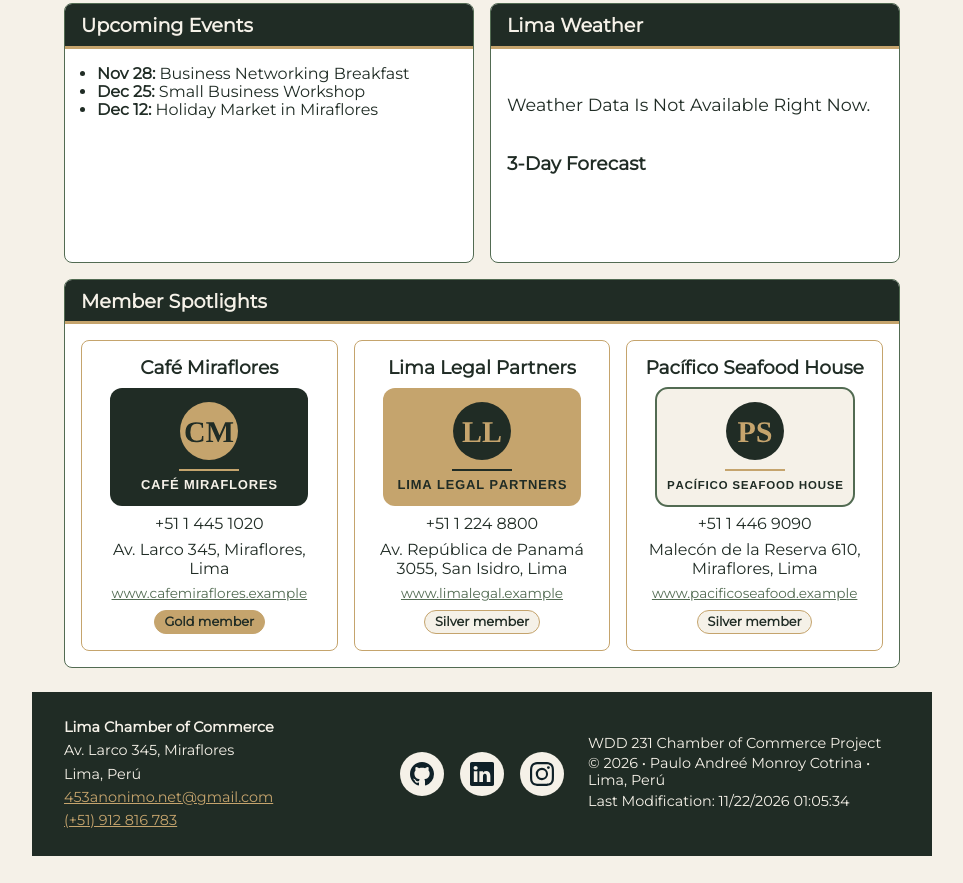
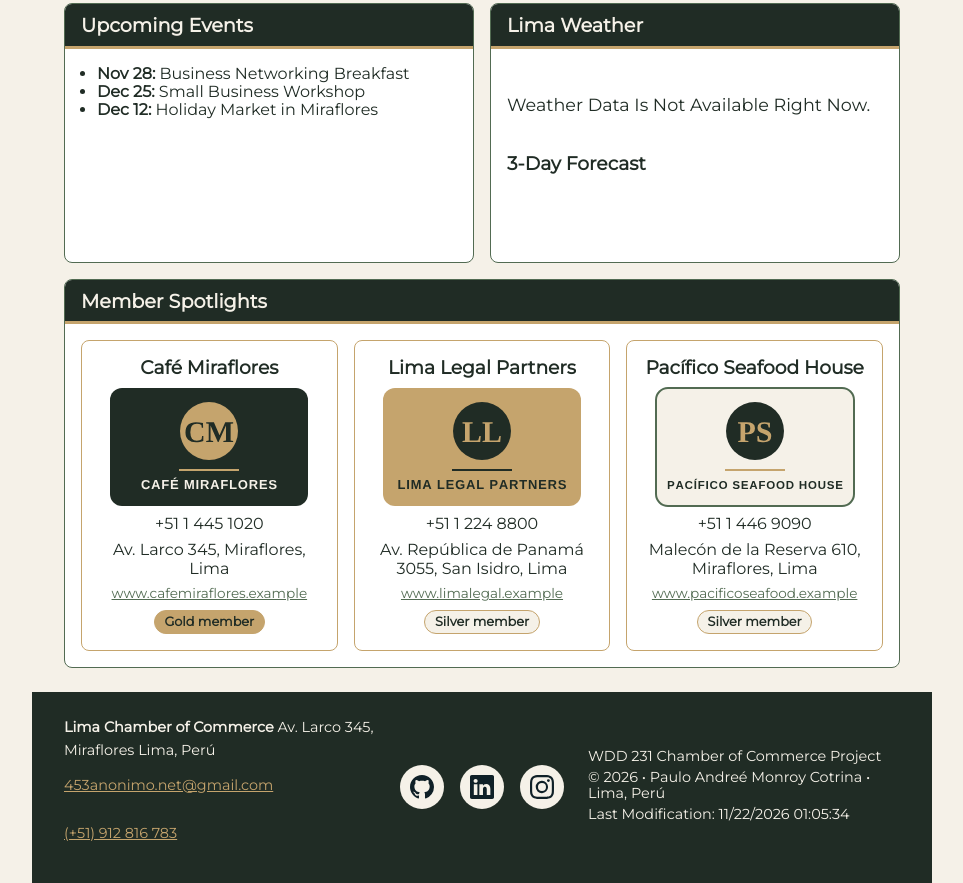
Before and after one commit to PauloMonroyC/wdd231, a plain HTML site: page chamber/index.html in a window 1280 px wide. Shown: the part 570-1453 px from the top of the page, without its empty margins (158-1121 px from the left). Before the commit the page ends 1426 px from the top, so only its background shows below. Drawn offline with Linux system fonts and the light colour scheme; no server answers.

Commit message:
space fixedd

```diff
--- a/chamber/index.html
+++ b/chamber/index.html
@@ -104,10 +104,10 @@
     <footer>
          <div class="footer-contact">
             <address>
-                <strong>Lima Chamber of Commerce</strong><br>
-                Av. Larco 345, Miraflores<br>
-                Lima, Perú<br>
-                <a href="mailto:453anonimo.net@gmail.com">453anonimo.net@gmail.com</a><br>
+                <strong>Lima Chamber of Commerce</strong>
+                Av. Larco 345, Miraflores
+                Lima, Perú
+                <a href="mailto:453anonimo.net@gmail.com">453anonimo.net@gmail.com</a>
                 <a href="tel:+51912816783">(+51) 912 816 783</a>
             </address>
         </div>
--- a/chamber/styles/small.css
+++ b/chamber/styles/small.css
@@ -327,6 +327,14 @@ footer {
   background-color: var(--primary-color);
 }
 
+footer address a {
+  display: inline-block;
+  min-height: 3rem;
+  padding: 0.75rem 0;
+  line-height: 1.5;
+}
+
+
 footer p {
   margin: 0 0 0.25rem;
 }
```
Also changed, not shown: chamber/directory.html (+4 -4 lines).
